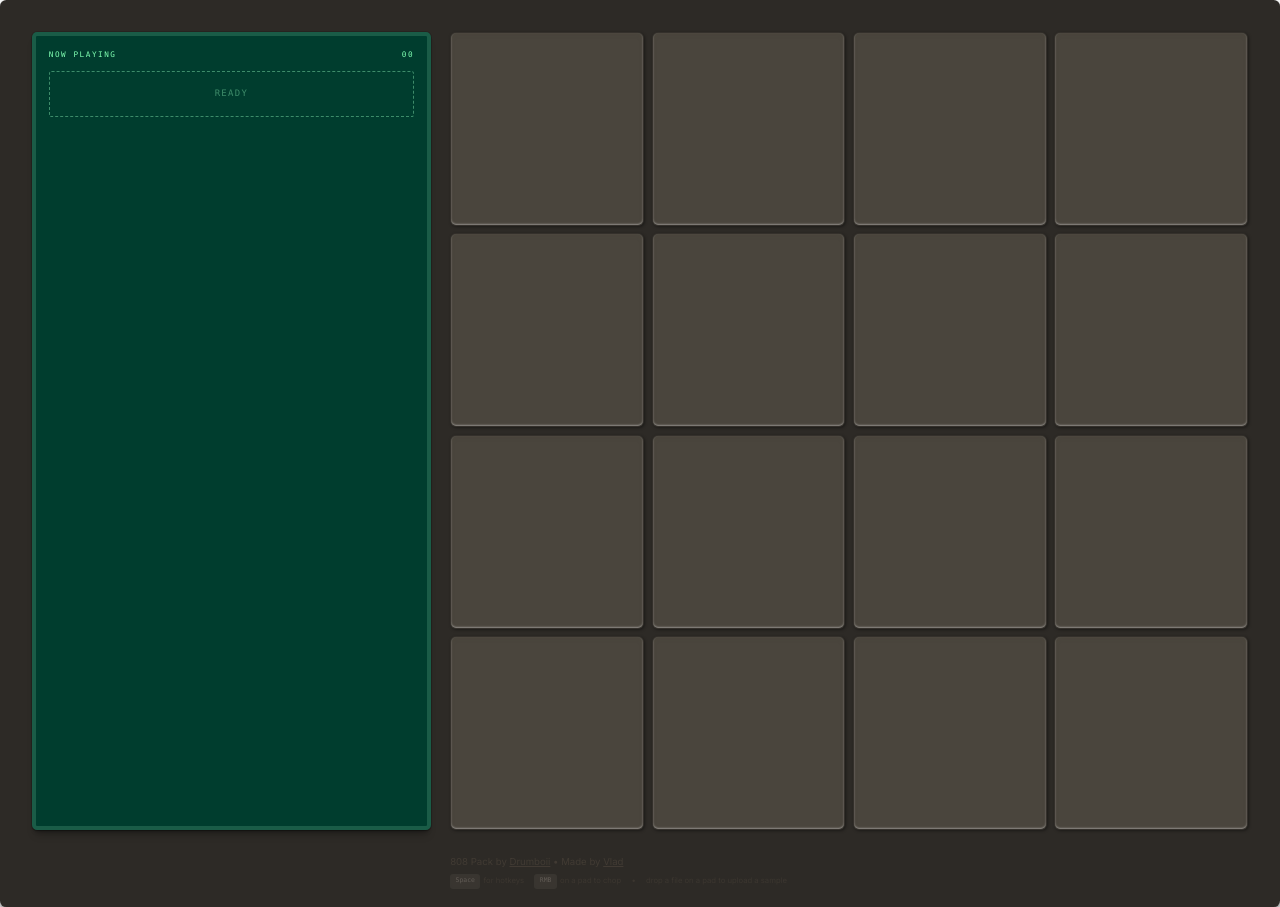
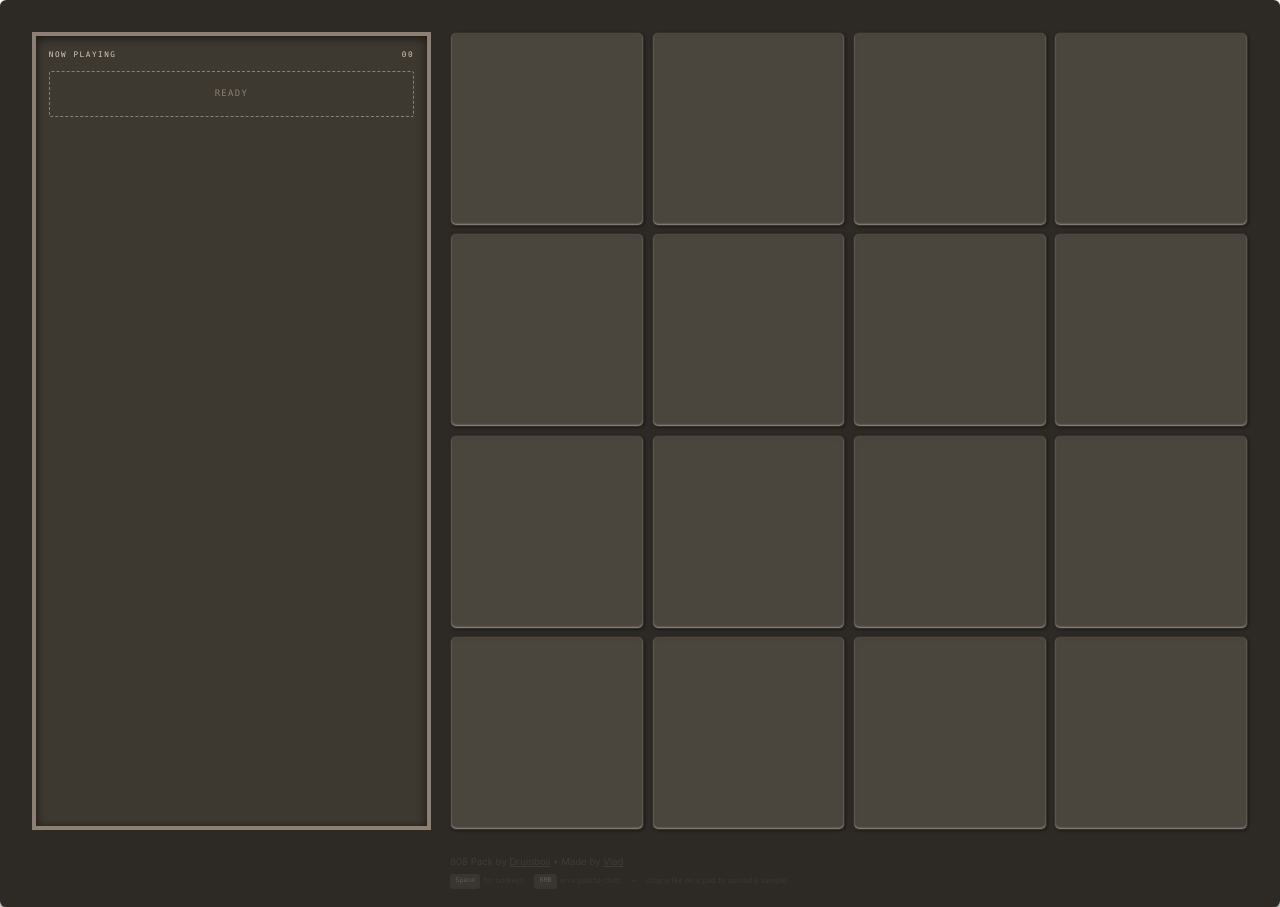
Before and after one commit to vladmdgolam/sample, a Next.js app: page /dark in a window 1280 px wide. Built offline with nearby package versions, Linux system fonts and the light colour scheme.

Commit message:
style: update waveform colors and remove edit mode class from NowPlayingDisplay
- Change waveform and background colors to a warmer palette for better aesthetics
- Remove edit mode class from the NowPlayingDisplay component for a cleaner layout

```diff
--- a/components/NowPlayingDisplay.tsx
+++ b/components/NowPlayingDisplay.tsx
@@ -74,16 +74,16 @@ const MiniWaveform: FC<{ sampleSrc: string; progress: number; chop?: { start: nu
 
     ctx.clearRect(0, 0, width, height)
 
-    // Draw green background only for chopped region
+    // Draw warm background only for chopped region
     if (chop) {
       const startX = (chop.start / audioBuffer.duration) * width
       const endX = (chop.end / audioBuffer.duration) * width
-      ctx.fillStyle = "rgba(127, 255, 178, 0.15)"
+      ctx.fillStyle = "rgba(74, 66, 57, 0.15)"
       ctx.fillRect(startX, 0, endX - startX, height)
     }
 
-    // Draw waveform in LCD green
-    ctx.fillStyle = chop ? "rgba(127, 255, 178, 0.4)" : "rgba(127, 255, 178, 0.25)"
+    // Draw waveform in warm LCD color
+    ctx.fillStyle = chop ? "rgba(74, 66, 57, 0.5)" : "rgba(74, 66, 57, 0.35)"
     for (let i = 0; i < width; i++) {
       let min = 1.0
       let max = -1.0
@@ -95,9 +95,9 @@ const MiniWaveform: FC<{ sampleSrc: string; progress: number; chop?: { start: nu
       ctx.fillRect(i, (1 + min) * amp, 1, Math.max(1, (max - min) * amp))
     }
 
-    // Draw progress overlay in bright LCD green
+    // Draw progress overlay in warm LCD color
     const progressX = progress * width
-    ctx.fillStyle = "rgba(127, 255, 178, 0.9)"
+    ctx.fillStyle = "rgba(74, 66, 57, 0.9)"
     for (let i = 0; i < progressX; i++) {
       let min = 1.0
       let max = -1.0
@@ -873,7 +873,7 @@ export const NowPlayingDisplay: FC<NowPlayingDisplayProps> = ({ tracks, editMode
   }
   return (
     <div className="hidden md:block relative">
-      <div className="edit-mode absolute inset-0 rounded-[0.4vw] border-4 border-[var(--c-lcd-bezel)] bg-[var(--c-lcd-bg)] p-[1vw] shadow-perfect-sm flex flex-col overflow-hidden">
+      <div className="absolute inset-0 rounded-none border-4 border-[var(--c-lcd-bezel)] bg-[var(--c-lcd-bg)] p-[1vw] shadow-[inset_0_2px_10px_rgba(0,0,0,0.6)] flex flex-col overflow-hidden">
         <div className="flex items-center justify-between text-[0.6vw] uppercase tracking-[0.2em] text-[var(--lcd-text)] font-mono flex-shrink-0">
           <span>NOW PLAYING</span>
           <span>{tracks.length.toString().padStart(2, "0")}</span>
```
